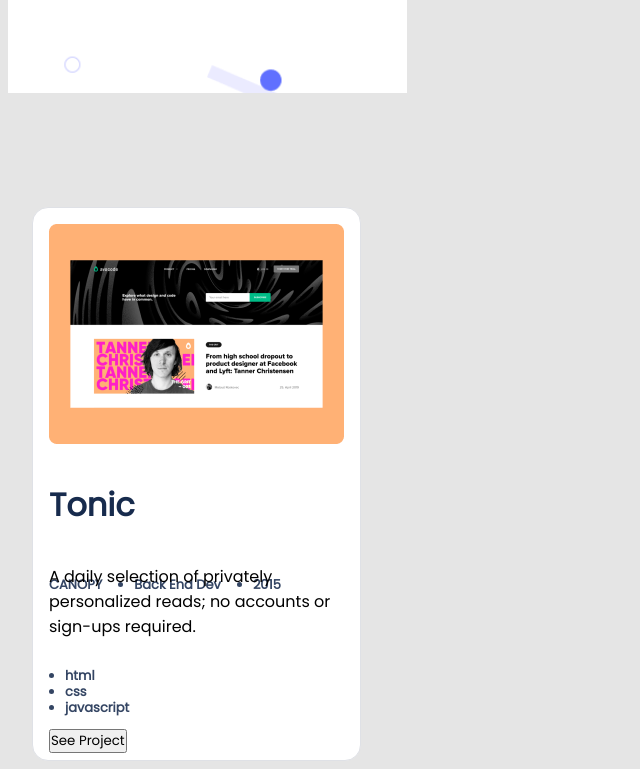
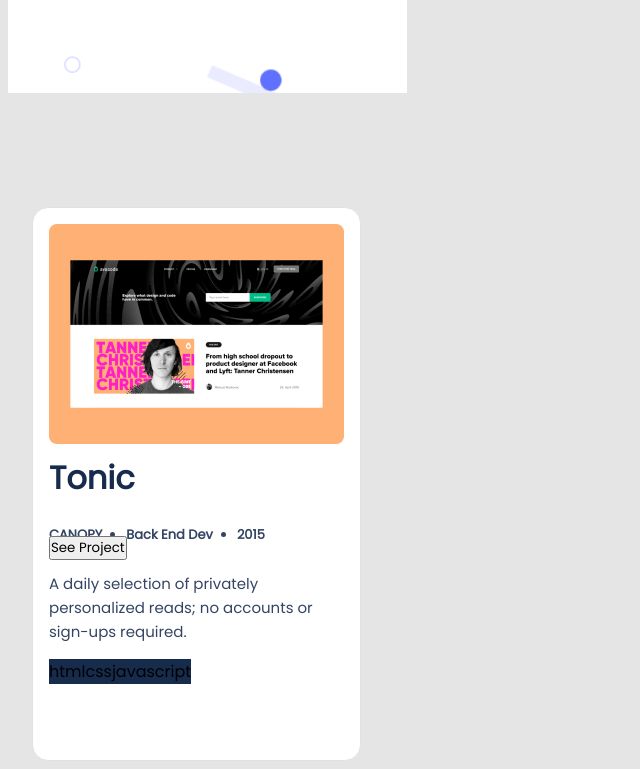
Before and after one commit to Kidd254/My-Portfolio, a plain HTML site: page index.html in a window 1280 px wide. Shown: the part 599-1368 px from the top of the page, without its empty margins (0-640 px from the left). Drawn offline with Linux system fonts and the light colour scheme.

Commit message:
html and css files modified

```diff
--- a/index.html
+++ b/index.html
@@ -53,12 +53,16 @@
             </div>
             <p class="section-description">A daily selection of privately personalized reads; no accounts or sign-ups
                 required.</p>
-            <div>
-                <ul class="list2">
-                    <li>html</li>
-                    <li>css</li>
-                    <li>javascript</li>
-                </ul>
+            <div class="tags">
+                <div class="li1">
+                    <article class="text1">html</article>
+                </div>
+                <div class="li2">
+                    <article class="text2">css</article>
+                </div>
+                <div class="li3">
+                    <article class="text3">javascript
+                </div>
             </div>
             <button>See Project</button>
 
--- a/style.css
+++ b/style.css
@@ -203,6 +203,8 @@
   flex: none;
   order: 1;
   flex-grow: 0;
+  padding-top: 0;
+  margin-top: 0;
   padding-left: 16px;
   padding-right: 16px;
   padding-bottom: 16px;
@@ -212,13 +214,12 @@
   display: flex;
   flex-direction: column;
   align-items: flex-start;
+  padding: 0;
   flex: none;
   order: 0;
   flex-grow: 0;
-  padding-bottom: 12px;
-  width: 295px;
+  margin-top: 0;
   height: 80px;
-  white-space: pre-line;
 }
 
 .section-title {
@@ -229,16 +230,27 @@
   flex: none;
   order: 0;
   flex-grow: 0;
+  margin-top: 0;
   padding-top: 0;
+  width: 295px;
+  height: 36px;
+  white-space: nowrap;
 }
 
 .list {
   display: flex;
   flex-direction: row;
   align-items: center;
+  padding: 0;
   flex: none;
   order: 1;
   flex-grow: 0;
+  padding-top: 12px;
+  width: 236px;
+  height: 32px;
+  padding-top: 0;
+  margin-top: 0;
+  white-space: nowrap;
 }
 
 .list1 {
@@ -250,30 +262,53 @@
   font-size: 13px;
   line-height: 16px;
   color: #344563;
-  margin-right: 16px;
-  padding-top: 8px;
-  padding-bottom: 8px;
+  margin-right: 12px;
 }
 
 .list2 {
   flex: none;
-  order: 1;
+  order: 0;
   flex-grow: 0;
   font-weight: 600;
   font-size: 13px;
   line-height: 16px;
   color: #344563;
-  margin-left: 16px;
-  margin-right: 16px;
+  margin-left: 12px;
+  margin-right: 12px;
+  margin-top: 8px;
+  margin-bottom: 8px;
 }
 
 .list3 {
-  margin-left: 16px;
+  margin-left: 12px;
   flex: none;
-  order: 2;
+  order: 0;
   flex-grow: 0;
   font-weight: 600;
   font-size: 13px;
   line-height: 16px;
   color: #344563;
+  margin-top: 8px;
+  margin-bottom: 8px;
 }
+
+.section-description {
+  font-weight: 400;
+  font-size: 15px;
+  line-height: 24px;
+  color: #344563;
+  flex: none;
+  order: 1;
+  flex-grow: 0;
+  margin-top: 12px;
+}
+
+.tags {
+  display: flex;
+  flex-direction: row;
+  align-items: center;
+  flex: none;
+  order: 2;
+  flex-grow: 0;
+  background-color: #172b4d;
+}
```
